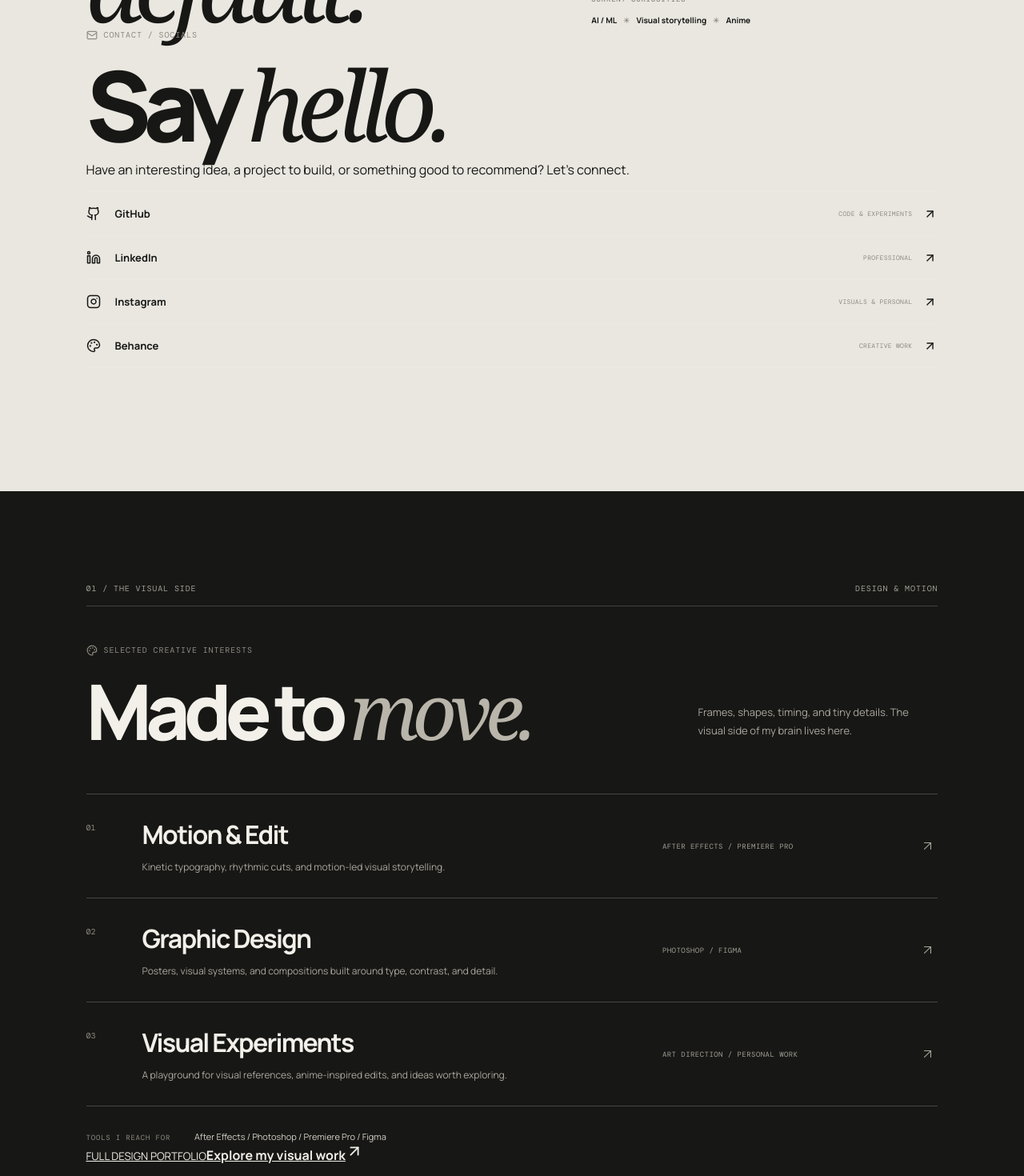
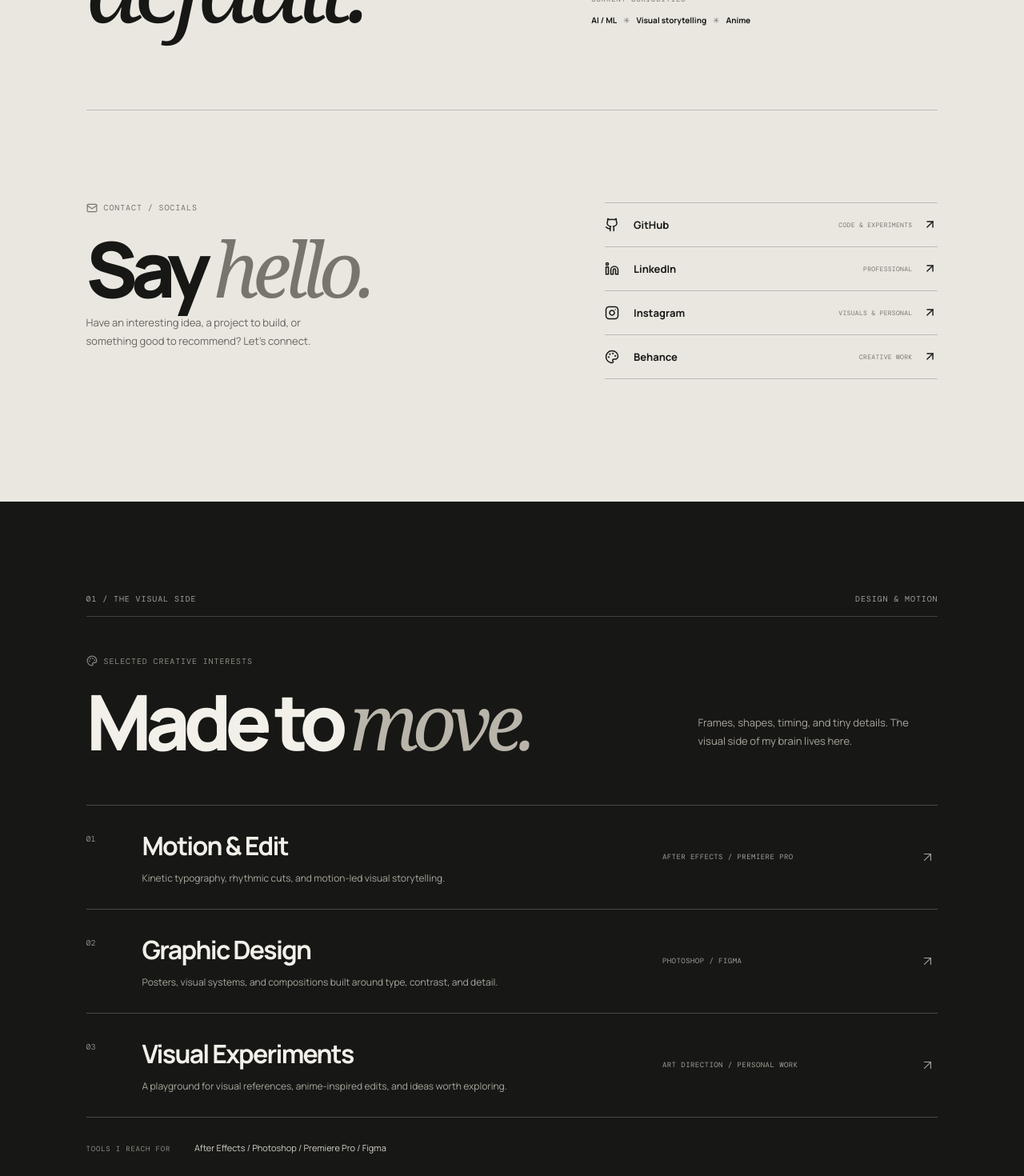
Before and after one commit to shayan-wasLazy/Portfolio_website, a React (Vite) app: page / in a window 1280 px wide. Shown: the part 1320-2790 px from the top of the page at 80% size. Built offline with nearby package versions, Linux system fonts and the light colour scheme.

Commit message:
Style portfolio navigation and project detail modal

```diff
--- a/src/styles.css
+++ b/src/styles.css
@@ -136,3 +136,48 @@ footer a { text-decoration: none; }
 @media (prefers-reduced-motion: reduce) {
   *, *::before, *::after { scroll-behavior: auto !important; animation-duration: .01ms !important; animation-iteration-count: 1 !important; transition-duration: .01ms !important; }
 }
+
+/* Portfolio navigation refresh */
+.floating-nav { top: auto; bottom: calc(24px + env(safe-area-inset-bottom)); }
+#home, #design, #builds { scroll-margin-top: 28px; }
+.home-contact { display: grid; grid-template-columns: 1fr .8fr; gap: 10vw; padding-top: clamp(72px, 9vw, 120px); margin-top: clamp(58px, 8vw, 100px); border-top: 1px solid var(--line); }
+.home-contact > div:first-child .eyebrow { color: #77756e; }
+.home-contact h2 { font-size: clamp(48px, 7.5vw, 105px); }
+.home-contact h2 em { color: #77756e; }
+.home-contact > div:first-child > p { max-width: 320px; color: #66645d; font-size: 13px; line-height: 1.8; }
+.home-contact .social-links { border-top-color: var(--line); }
+.home-contact .social-links a { border-bottom-color: var(--line); }
+.home-contact .social-links a small { color: #77756e; }
+.design-portfolio-link { display: flex; justify-content: space-between; align-items: center; gap: 20px; margin-top: 44px; padding: 23px 0; border-top: 1px solid rgba(242,240,233,.22); border-bottom: 1px solid rgba(242,240,233,.22); text-decoration: none; transition: opacity .2s ease; }
+.design-portfolio-link:hover { opacity: .7; }
+.design-portfolio-link span { display: grid; gap: 8px; }
+.design-portfolio-link small { color: #8d8a82; font: 9px var(--mono); letter-spacing: .09em; }
+.design-portfolio-link strong { font-size: clamp(19px, 2.4vw, 28px); letter-spacing: -.04em; }
+.project-card-button { width: 100%; text-align: left; color: inherit; font: inherit; cursor: pointer; }
+.project-card-button .project-card-top { width: 100%; }
+.project-card-title { display: block; margin: 12px 0; font-size: clamp(21px, 2.2vw, 29px); font-weight: 800; letter-spacing: -.06em; }
+.project-description { display: block; color: #68665f; font-size: 12px; line-height: 1.8; }
+.card-hint { display: flex; align-items: center; gap: 6px; padding-top: 17px; color: #77756e; font: 9px var(--mono); letter-spacing: .08em; opacity: .8; }
+.project-card-button:hover .card-hint { opacity: 1; }
+.project-modal-backdrop { position: fixed; inset: 0; z-index: 50; display: grid; place-items: center; padding: 20px; background: rgba(13,13,12,.72); backdrop-filter: blur(9px); }
+.project-modal { width: min(620px, 100%); max-height: min(85svh, 780px); overflow-y: auto; padding: clamp(24px, 5vw, 46px); background: var(--paper-light); color: var(--ink); box-shadow: 0 30px 100px rgba(0,0,0,.32); }
+.modal-topline { display: flex; align-items: center; justify-content: space-between; gap: 18px; color: #77756e; font: 9px var(--mono); letter-spacing: .08em; }
+.modal-close { display: grid; place-items: center; width: 38px; height: 38px; border: 1px solid var(--line); border-radius: 50%; color: inherit; background: transparent; cursor: pointer; }
+.project-modal h2 { margin: 25px 0 16px; font-size: clamp(38px, 7vw, 66px); line-height: .98; }
+.modal-description { color: #68665f; font-size: 14px; line-height: 1.8; }
+.modal-detail { margin-top: 27px; padding-top: 18px; border-top: 1px solid var(--line); }
+.modal-detail > span { color: #77756e; font: 9px var(--mono); letter-spacing: .1em; }
+.modal-detail p { margin: 10px 0 0; font-size: 13px; line-height: 1.8; }
+.modal-repo-link { display: inline-flex; align-items: center; gap: 10px; margin-top: 30px; padding: 13px 16px; background: var(--ink); color: var(--paper-light); text-decoration: none; font-size: 12px; font-weight: 700; }
+.modal-unavailable { margin-top: 25px; color: #77756e; font-size: 11px; }
+.modal-done { display: flex; align-items: center; gap: 8px; margin-top: 30px; padding: 12px 0 0; border: 0; border-top: 1px solid var(--line); width: 100%; background: transparent; color: inherit; cursor: pointer; font: 9px var(--mono); letter-spacing: .08em; }
+.site-footer { display: flex; flex-wrap: wrap; justify-content: space-between; gap: 18px; padding-top: 25px; padding-bottom: 130px; background: var(--ink); color: #8d8a82; font: 9px var(--mono); letter-spacing: .05em; }
+.site-footer a { text-decoration: none; }
+@media (max-width: 760px) {
+  .floating-nav { top: auto; bottom: calc(15px + env(safe-area-inset-bottom)); }
+  .home-contact { grid-template-columns: 1fr; gap: 35px; padding-top: 50px; margin-top: 58px; }
+  .home-contact h2 { font-size: clamp(48px, 12vw, 78px); }
+  .home-contact .social-links a { grid-template-columns: 22px 1fr 18px; }
+  .home-contact .social-links a small { display: none; }
+  .project-modal-backdrop { padding: 12px; }
+}
```
